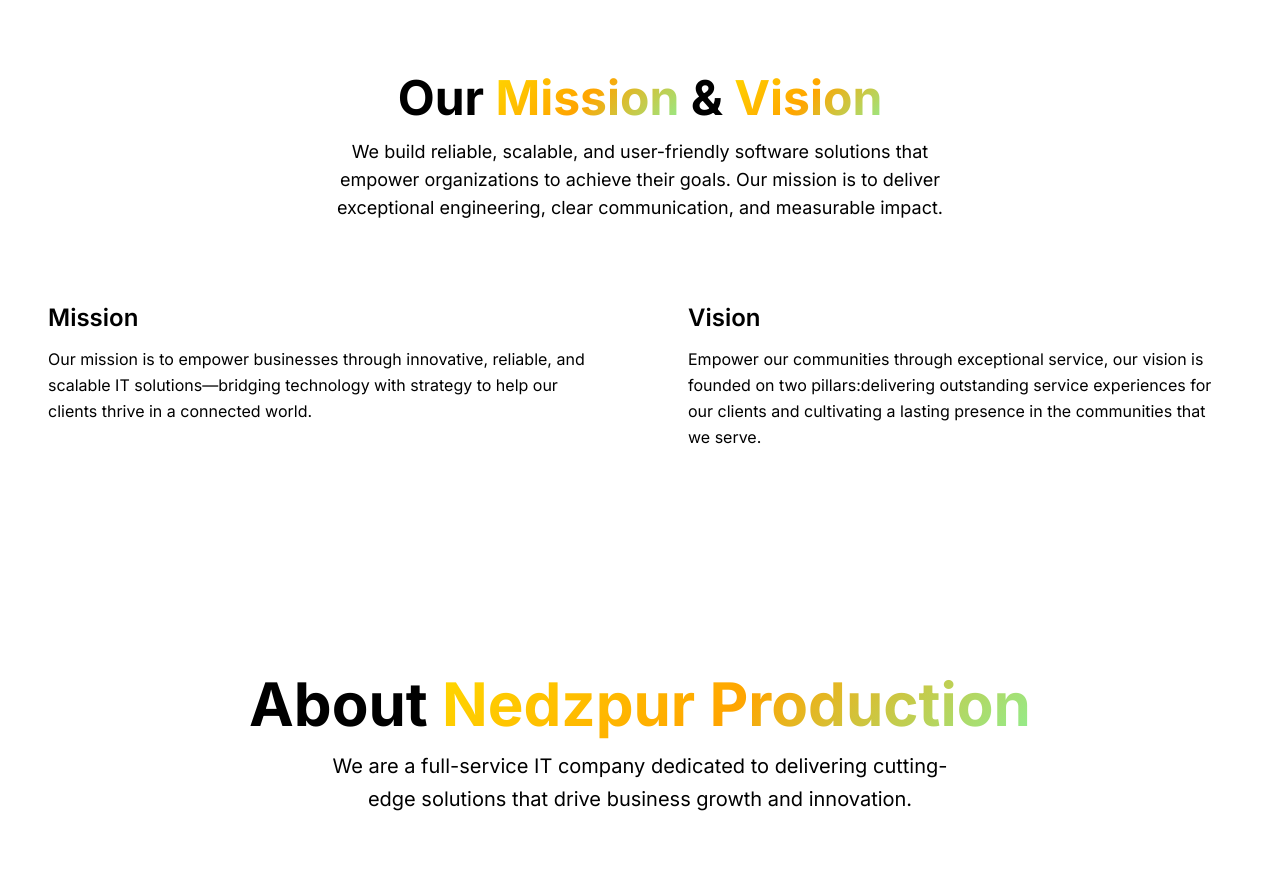
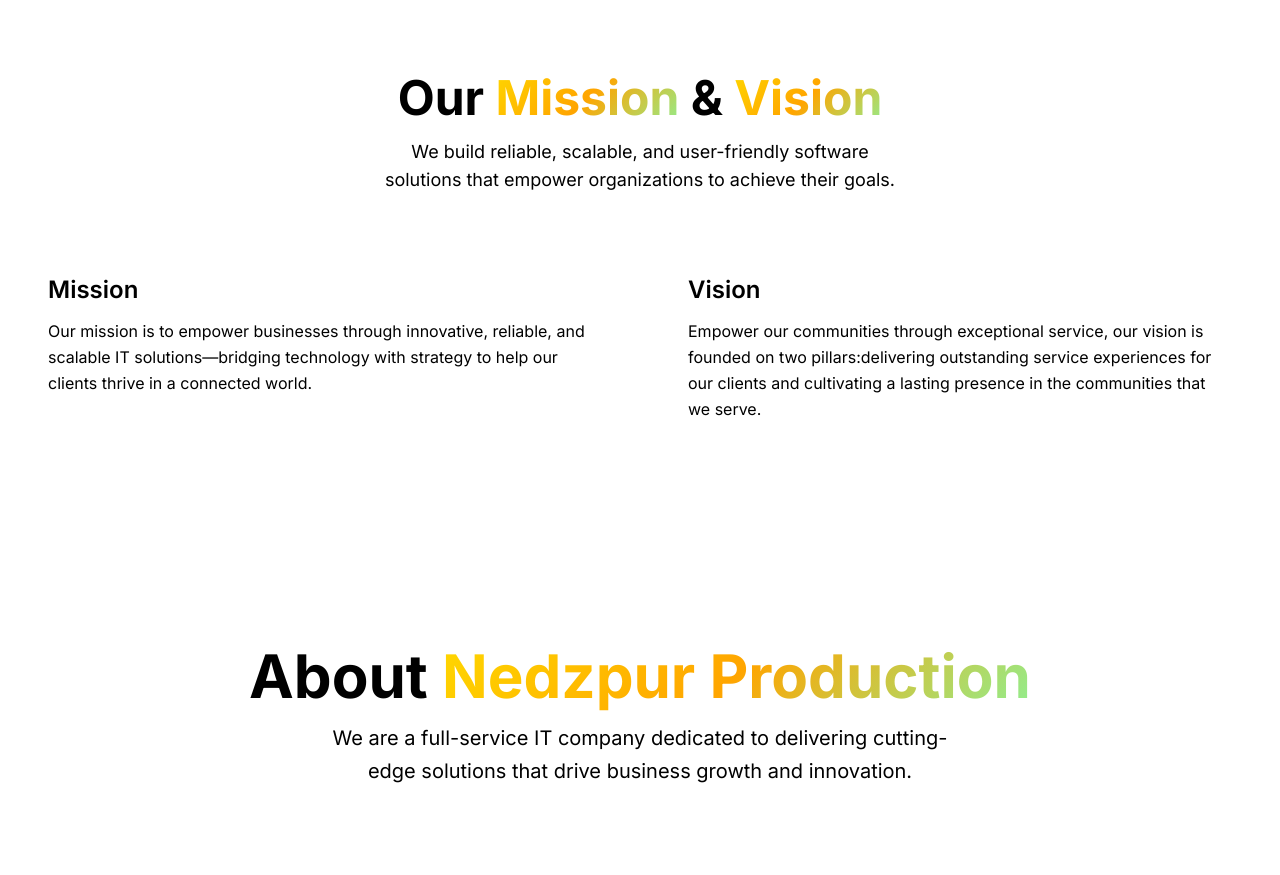
Before and after one commit to davisbryan595-lang/Nedz-Pure-production-new, a Next.js app: page / in a window 1280 px wide. Shown: the part 2440-3315 px from the top of the page. Built offline with nearby package versions, Linux system fonts and the light colour scheme; no server answers.

Commit message:
Update mission.tsx

```diff
--- a/components/mission.tsx
+++ b/components/mission.tsx
@@ -8,7 +8,7 @@ export default function Mission() {
           </h2>
           <p className="text-lg text-muted-foreground max-w-3xl mx-auto text-balance">
             We build reliable, scalable, and user-friendly software solutions that empower organizations to achieve
-            their goals. Our mission is to deliver exceptional engineering, clear communication, and measurable impact.
+            their goals.
           </p>
         </div>
 
```
